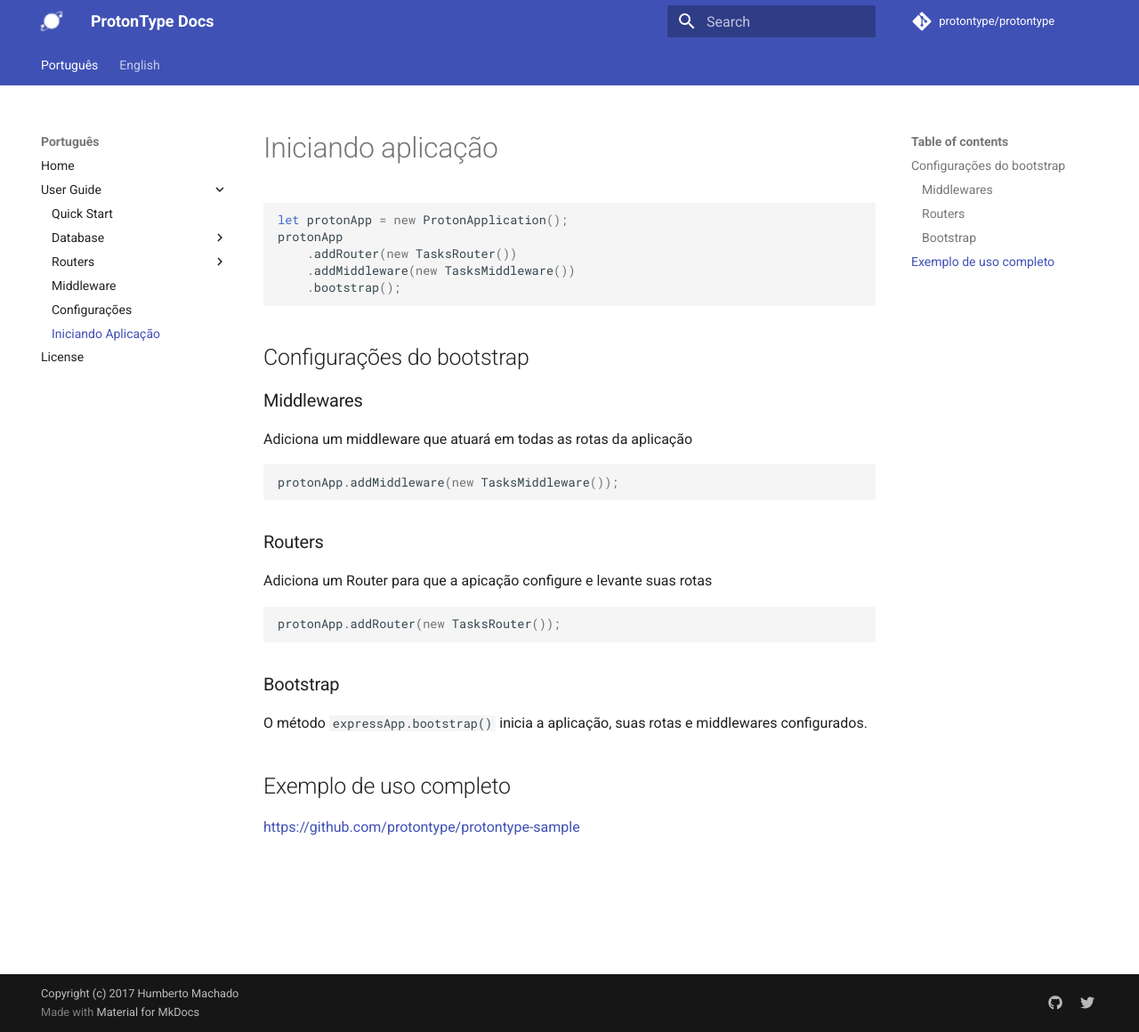
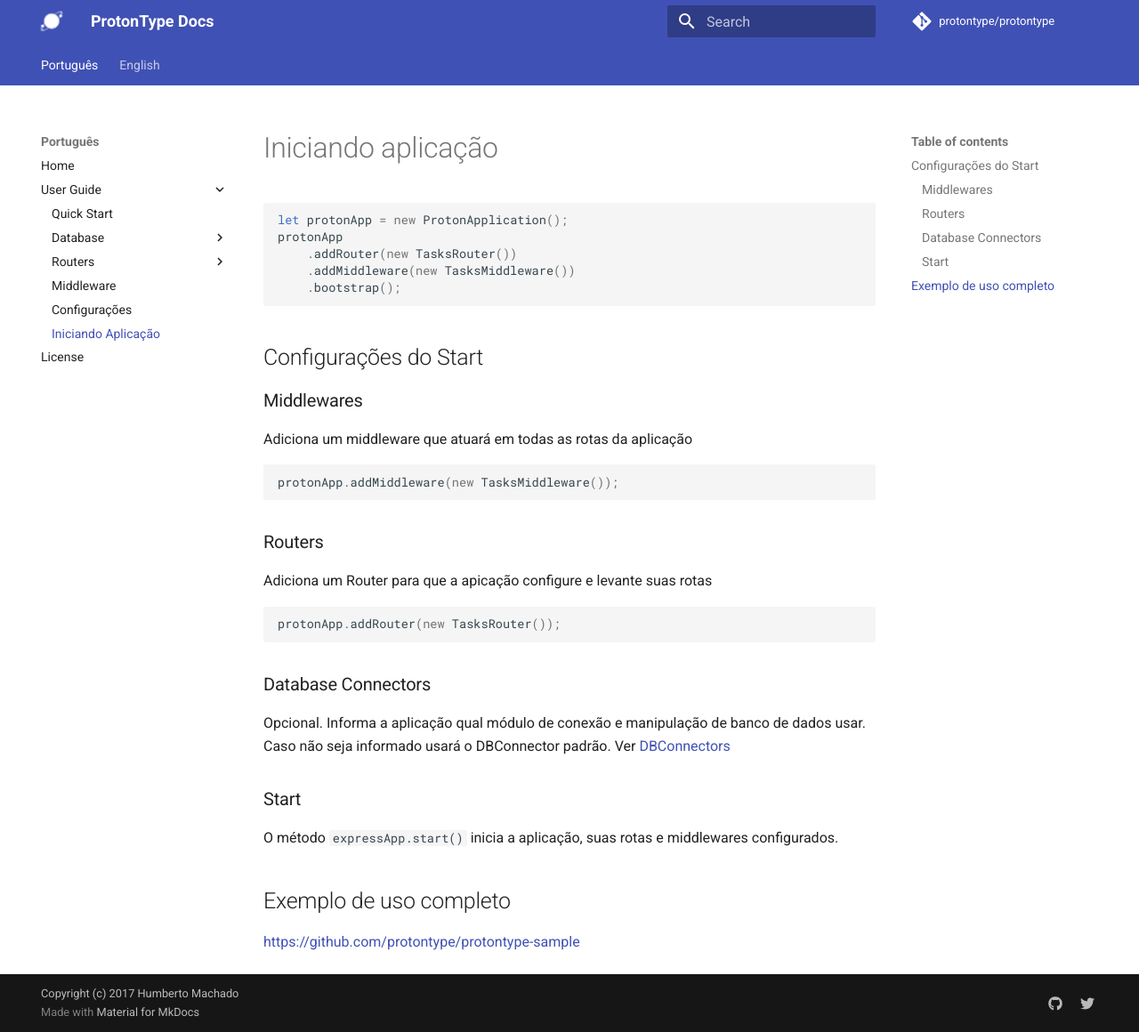
Before and after one commit to protontype/protontype.github.io, an MkDocs documentation site: the page built from docs/bootstrap.md, in a window 1280 px wide and 1160 px high. Shown: the whole window at 89% size. Built offline with MkDocs 1.6.1 and Material for MkDocs 9.7.7, drawn with Linux system fonts in a browser that asks for light colours; comment, search, counter and statistics services are not loaded; old or Windows-style settings are respelled for this version of MkDocs.

Commit message:
Update documentation

````diff
--- a/docs/bootstrap.md
+++ b/docs/bootstrap.md
@@ -8,7 +8,7 @@
     .bootstrap();
 ```
 
-## Configurações do bootstrap
+## Configurações do Start
 
 ### Middlewares
 
@@ -25,9 +25,13 @@
 protonApp.addRouter(new TasksRouter());
 ```
 
-### Bootstrap
+### Database Connectors
 
-O método ```expressApp.bootstrap()``` inicia a aplicação, suas rotas e middlewares configurados.
+Opcional. Informa a aplicação qual módulo de conexão e manipulação de banco de dados usar. Caso não seja informado usará o DBConnector padrão. Ver [DBConnectors](/db-connector)
+
+### Start
+
+O método ```expressApp.start()``` inicia a aplicação, suas rotas e middlewares configurados.
 
 ## Exemplo de uso completo
 
````
Also changed, not shown: docs/db-connector.md (+1 -1 lines).
